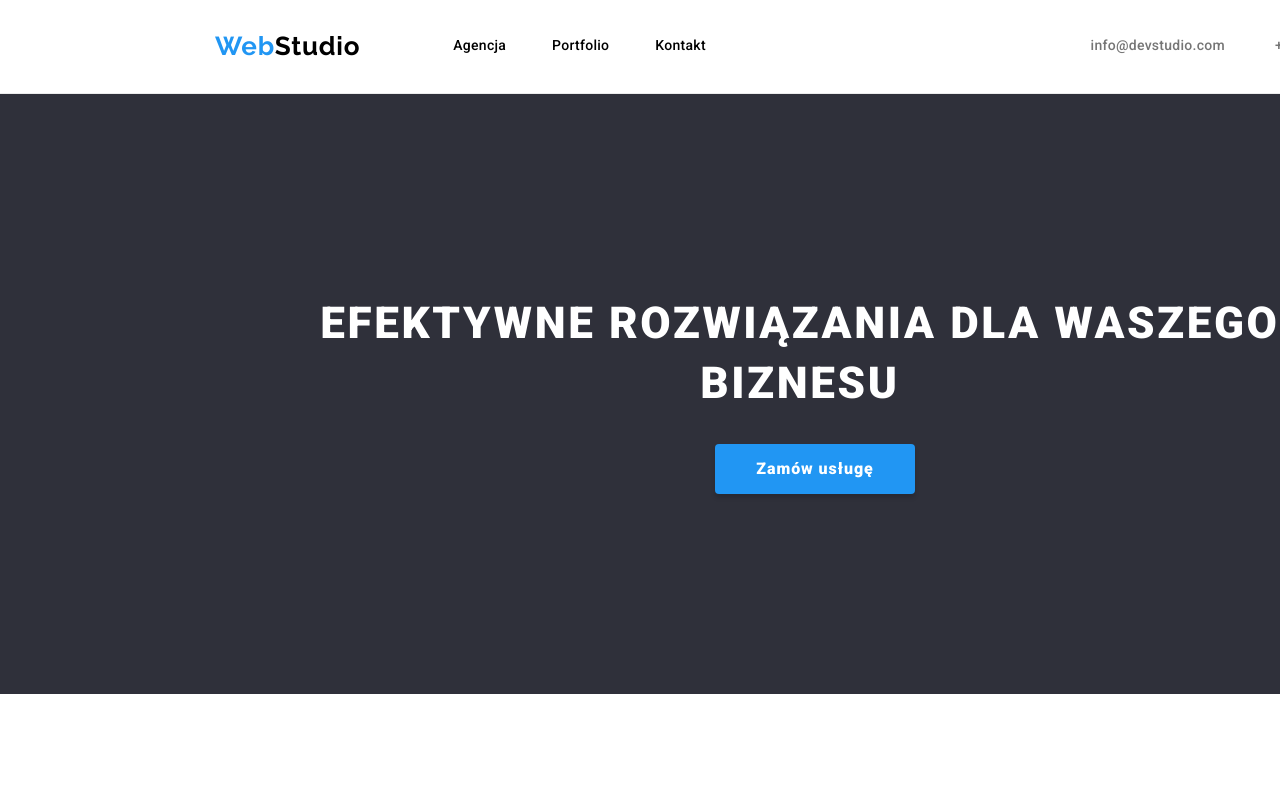
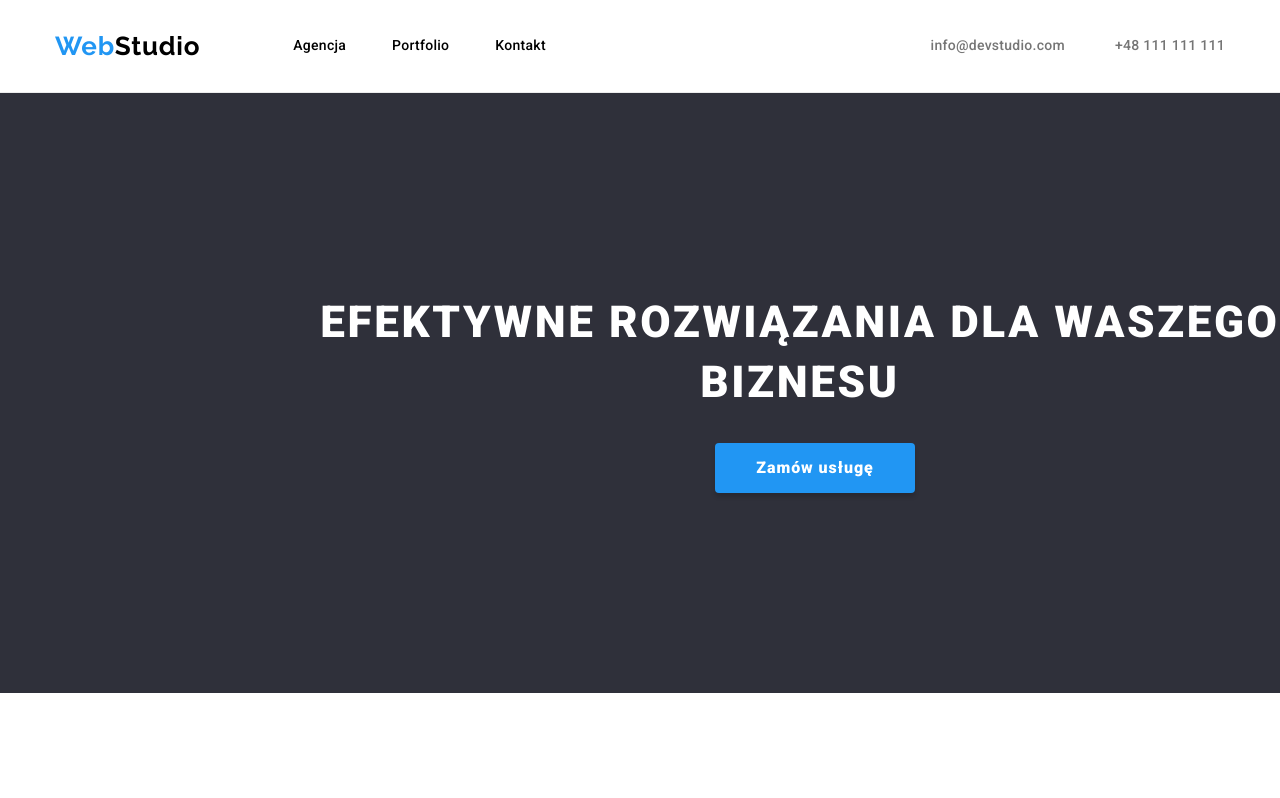
Before and after one commit to weroszymaniak/goit-markup-hw-03, a plain HTML site: page index.html in a window 1280 px wide. Shown: the top 798 px of the page. Drawn offline with nearby package versions, Linux system fonts and the light colour scheme.

Commit message:
zmiana headera

```diff
--- a/css/styles.css
+++ b/css/styles.css
@@ -48,8 +48,9 @@ body {
     color: var(--main-white-color);
 }
 .page-header-background {
-    padding: 24px 200px 25px 200px;
     border-bottom: 1px solid var(--border-color);
+    padding-top: 24px;
+    padding-bottom: 24px;
 }
 .page-header {
     display: flex;
```
